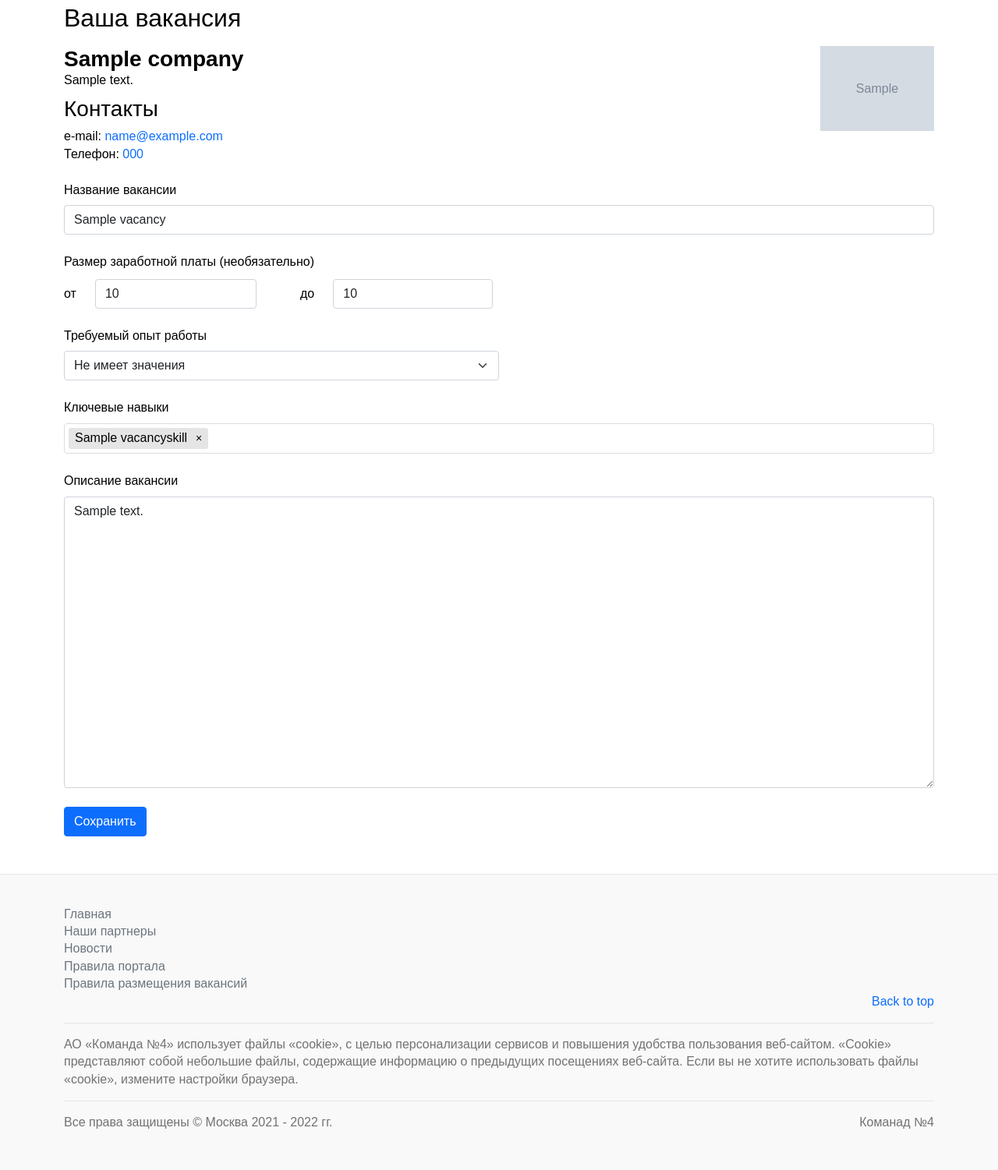
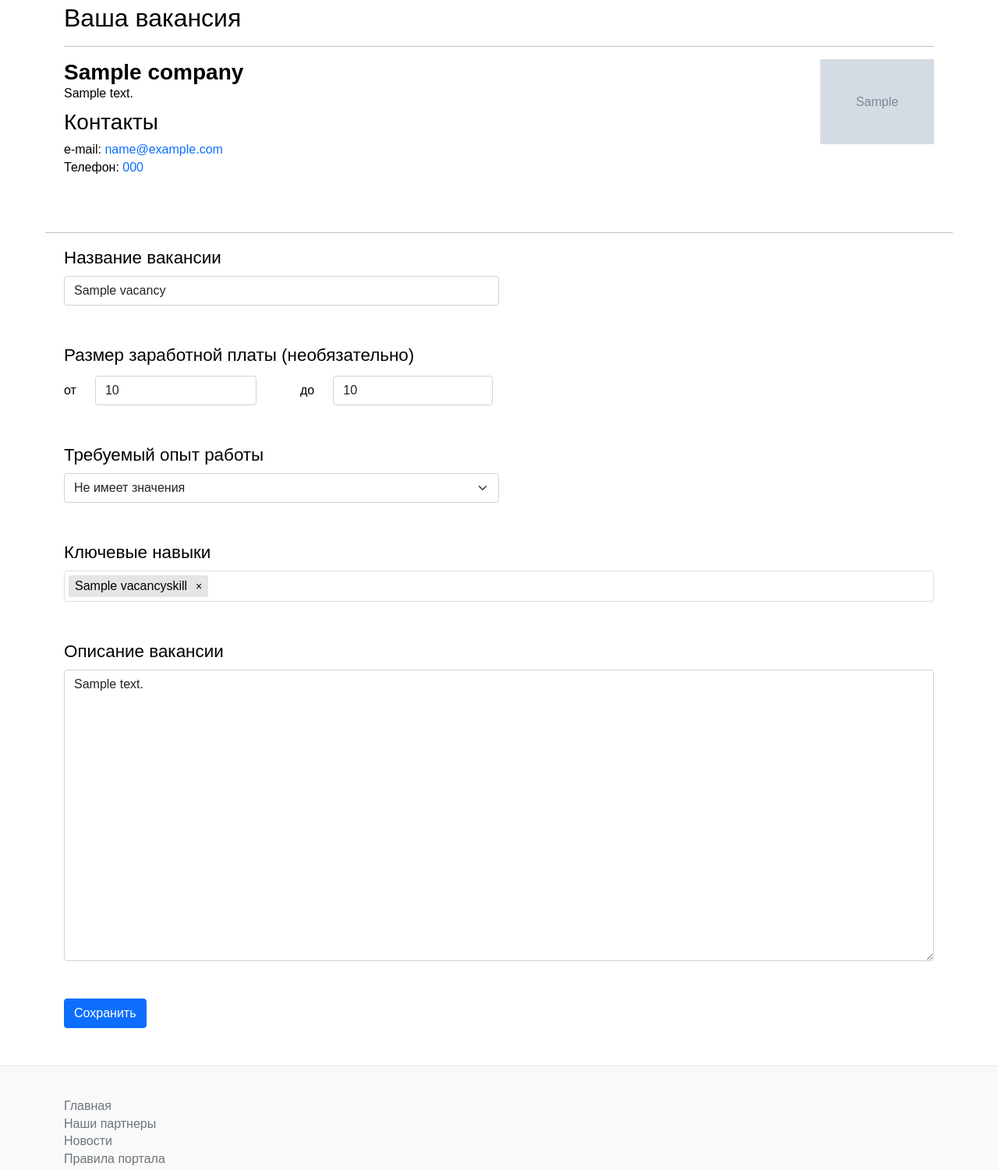
Before and after one commit to AlexKhlybov/gb_recrupe, a Django app: page /vacancies/edit/1/ in a window 1280 px wide. Shown: the part 135-1636 px from the top of the page at 78% size. Before the commit the page ends 1583 px from the top, so only its background shows below. Run offline with Django 3.2, Linux system fonts and the light colour scheme; a user stored in the database is signed in; tables that the repository leaves empty hold one stand-in row (values such as "Sample post"); grey boxes marked "Sample" are stand-in pictures; some libraries are stand-ins or nearby versions.

Commit message:
Скрыт контент согласно роли и правка стилей

```diff
--- a/static/bootstrap/blog.css
+++ b/static/bootstrap/blog.css
@@ -66,7 +66,6 @@ ul, ol {
 a {
   text-decoration: none;
 }
-
 
 
 .blog-header {
@@ -185,7 +184,6 @@ a {
   color: rgb(14, 75, 16);
 }
 
-
 /* Pagination */
 .blog-pagination {
   margin-bottom: 4rem;
--- a/templates/vacancies/vacancy_edit.html
+++ b/templates/vacancies/vacancy_edit.html
@@ -8,6 +8,9 @@
         textarea {
             max-height: none;
         }
+        .label__form {
+            font-size: 1.4rem;
+          }
     </style>
 {% endblock %}
 
@@ -19,6 +22,7 @@
     <div class="container">
         {% if request.user and request.user.company %}
         <h2 class="mb-3">Ваша вакансия</h2>
+            <hr>
             <div class="row g-5">
                 <div class="col-md-10">
                     <h3><strong>{{ request.user.company.name }}</strong></h3>
@@ -36,18 +40,19 @@
                         <img src="/media/companies/{{ request.user.company.logo }}" style="object-fit: scale-down" width="100%" alt="{{ object.name }}">
                     </div>
                 </div>
+                <hr>
             </div>
 
             <form method="post">
                 {% csrf_token %}
 {#                {% for i in form %}{% if i.widget_type == 'hidden' %}{{ i }}{% endif %}{% endfor %}#}
-                <div class="mb-4">
-                    <label for="{{ form.name.id_for_label }}" class="form-label">{{ form.name.label }}</label>
+                <div class="mb-5 w-50">
+                    <label for="{{ form.name.id_for_label }}" class="form-label  label__form">{{ form.name.label }}</label>
                     {{ form.name }}
                 </div>
 
-                <p>Размер заработной платы (необязательно)</p>
-                <div class="row gx-2 align-items-center mb-4 w-50">
+                <div class="row gx-2 align-items-center mb-5 w-50">
+                    <p class="label__form">Размер заработной платы (необязательно)</p>
                     <div class="col">
                         <div class="row">
                             <label for="{{ form.price_min.id_for_label }}" class="col-auto col-form-label">{{ form.price_min.label }}</label>
@@ -66,22 +71,22 @@
                     </div>
                 </div>
 
-                <div class="mb-4 w-50">
-                    <label for="{{ form.experience.id_for_label }}" class="form-label">{{ form.experience.label }}</label>
+                <div class="mb-5 w-50">
+                    <label for="{{ form.experience.id_for_label }}" class="form-label  label__form">{{ form.experience.label }}</label>
                     <div class="col-auto">
                         {{ form.experience }}
                     </div>
                 </div>
 
-                <div class="mb-4">
-                    <label for="{{ form.skills.id_for_label }}" class="form-label">{{ form.skills.label }}</label>
+                <div class="mb-5">
+                    <label for="{{ form.skills.id_for_label }}" class="form-label  label__form">{{ form.skills.label }}</label>
                     <div class="col-auto">
                         {{ form.skills }}
                     </div>
                 </div>
 
-                <div class="mb-4">
-                    <label for="{{ form.description.id_for_label }}" class="form-label">{{ form.description.label }}</label>
+                <div class="mb-5">
+                    <label for="{{ form.description.id_for_label }}" class="form-label  label__form">{{ form.description.label }}</label>
                     {{ form.description }}
                 </div>
 
```
Also changed, not shown: templates/resume/resume_edit.html (+8 -5 lines), templates/resume/resume_list.html (+13 -14 lines), templates/vacancies/vacancy_list.html (+8 -4 lines).
